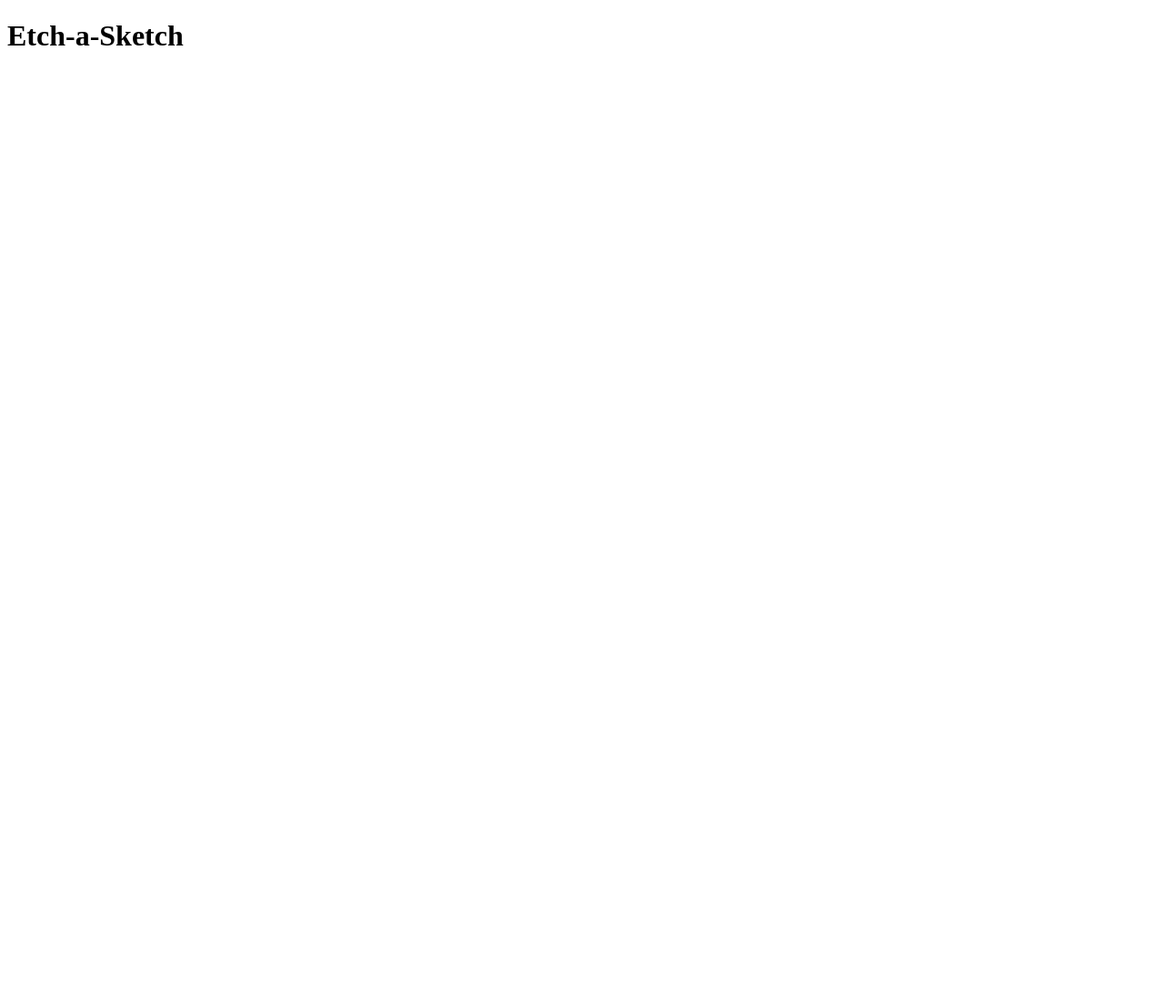
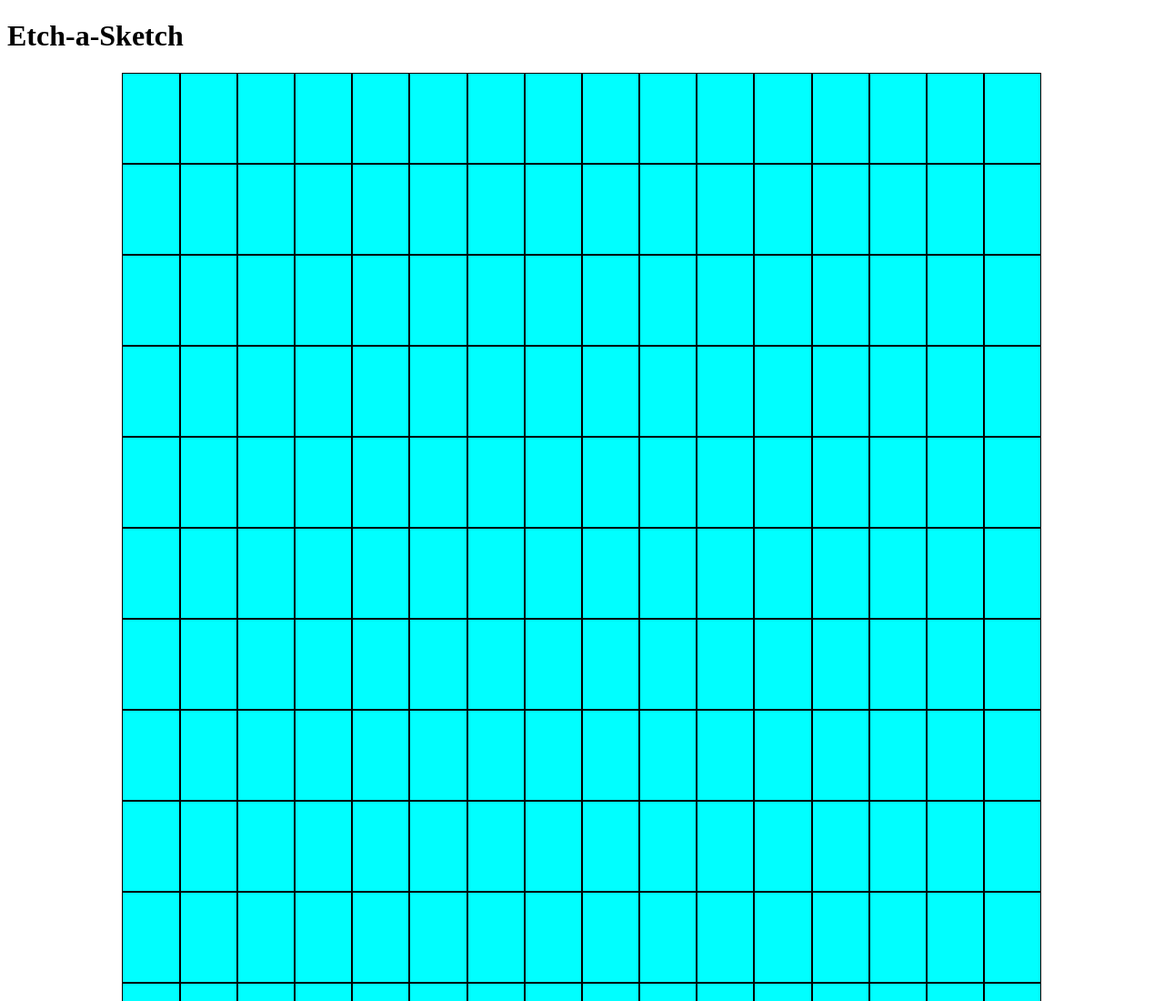
Before and after one commit to Hook-88/Etch-a-Sketch-, a plain HTML site: page index.html in a window 1280 px wide. Shown: the top 1100 px of the page at 91% size. Before the commit the page ends 800 px from the top, so only its background shows below. Drawn offline with Linux system fonts and the light colour scheme.

Commit message:
Add 16x16 grid

```diff
--- a/script.js
+++ b/script.js
@@ -1,3 +1,15 @@
 const BODY = document.querySelector('body');
 const gridContainer = document.createElement('div');
+
 gridContainer.id = 'grid-container';
+BODY.appendChild(gridContainer);
+
+function appendFieldsToContainer(numOfFields) {
+  for (let i = 0; i < numOfFields; i++) {
+    const field = document.createElement('div');
+    field.className = 'grid-field'
+    gridContainer.appendChild(field);
+  }
+}
+
+appendFieldsToContainer((16*16));
--- a/styles.css
+++ b/styles.css
@@ -0,0 +1,23 @@
+* {
+  box-sizing: border-box;
+}
+
+#grid-container {
+  display: flex;
+  /* flex-direction: column; */
+  width: 80%;
+  margin: 0 auto;
+  flex-wrap: wrap;
+}
+
+/* div.grid-row {
+  display: flex;
+  width: 100%;
+} */
+
+div.grid-field {
+  background-color: aqua;
+  border: 1px solid black;
+  height: 100px;
+  width: 6.25%;
+}
```
Also changed, not shown: index.html (+51 -0 lines).
